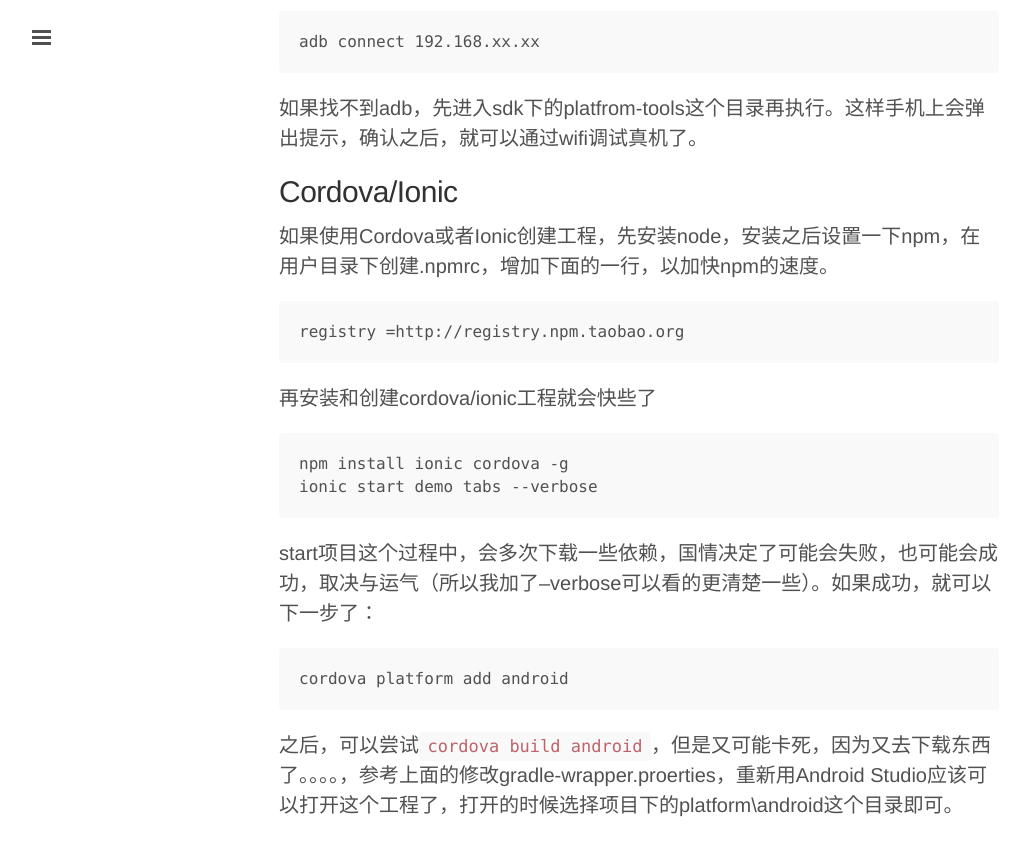
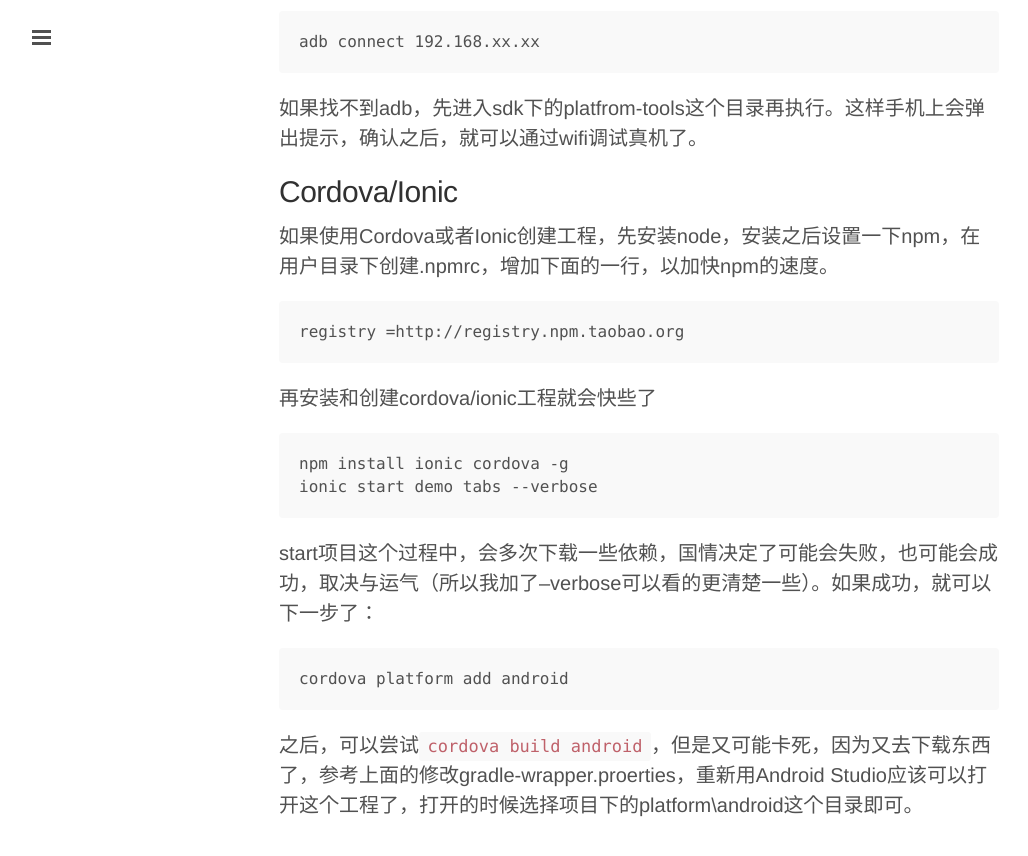
Before and after one commit to liuzhongshu/liuzhongshu.github.io, a Jekyll site: the page built from _posts/2016-10-22-android.markdown, in a window 1280 px wide and 900 px high, scrolled down 1658 px. Shown: the top 856 px of the window, without its empty margins (1-1029 px from the left). Built offline with Jekyll 4.4.1, drawn with Linux system fonts in a browser that asks for light colours; comment, search, counter and statistics services are not loaded.

````diff
--- a/_posts/2016-10-22-android.markdown
+++ b/_posts/2016-10-22-android.markdown
@@ -70,4 +70,4 @@ start项目这个过程中，会多次下载一些依赖，国情决定了可能
 cordova platform add android
 ```
 
-之后，可以尝试`cordova build android`，但是又可能卡死，因为又去下载东西了。。。。，参考上面的修改gradle-wrapper.proerties，重新用Android Studio应该可以打开这个工程了，打开的时候选择项目下的platform\android这个目录即可。
+之后，可以尝试`cordova build android`，但是又可能卡死，因为又去下载东西了，参考上面的修改gradle-wrapper.proerties，重新用Android Studio应该可以打开这个工程了，打开的时候选择项目下的platform\android这个目录即可。
````
